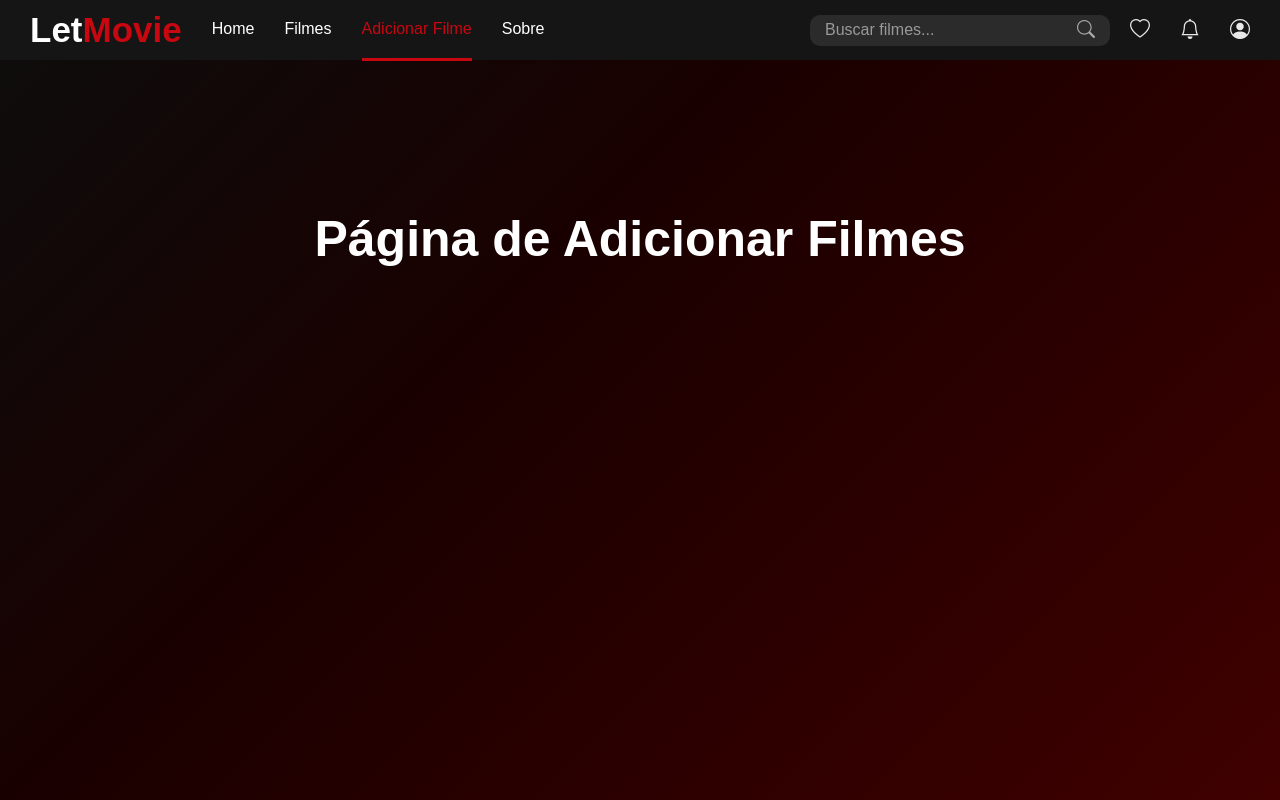
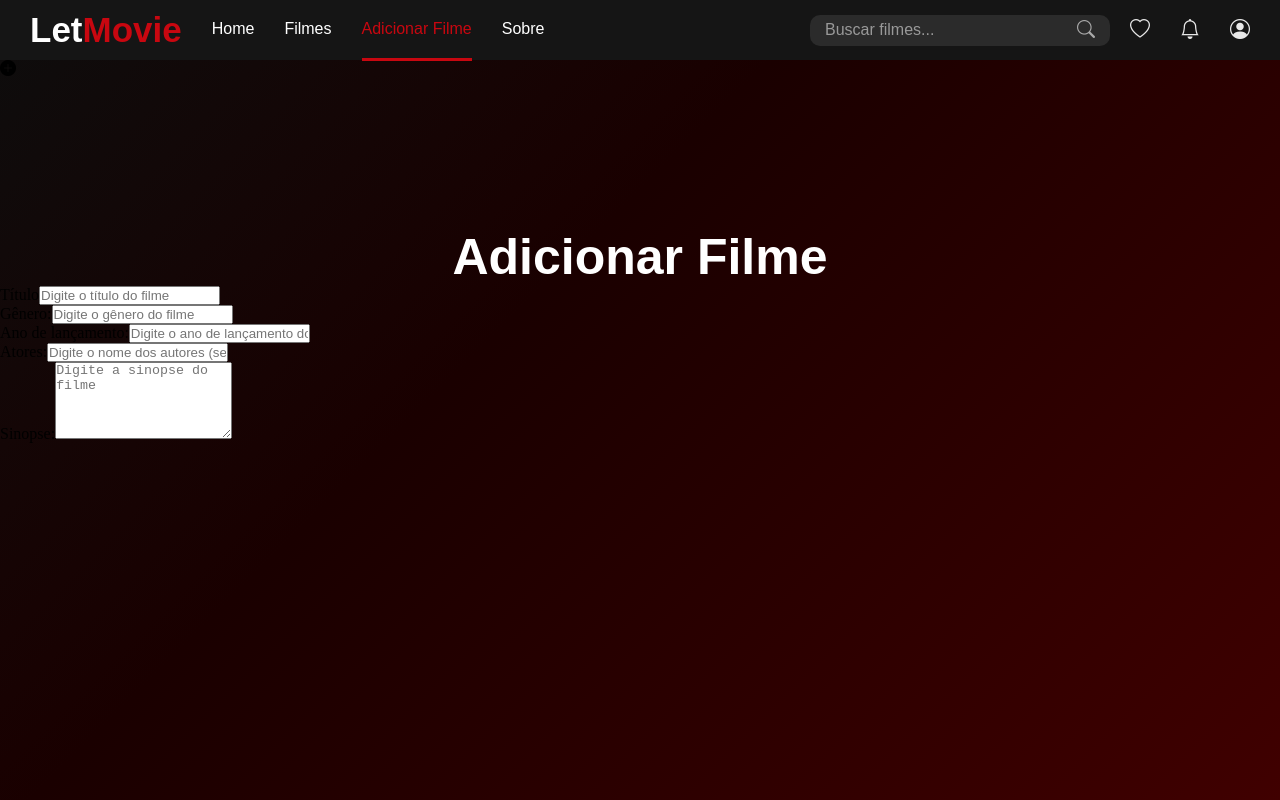
Before and after one commit to AkiraSunsets/LetMovie, a React (Vite) app: page /adicionarfilmes in a window 1280 px wide. Built offline with nearby package versions, Linux system fonts and the light colour scheme.

Commit message:
creating add movies - 10/11/2025

```diff
--- a/src/pages/adicionarFilmes/addfilmes.jsx
+++ b/src/pages/adicionarFilmes/addfilmes.jsx
@@ -1,12 +1,112 @@
-import React from 'react';
+import React, { useState } from "react";
+import { useNavigate } from "react-router-dom";
 import './addfilmes.css';
+import 'bootstrap-icons/font/bootstrap.css';
 
-const AdicionarFilmes = () => {
+const AdicionarFilmes = ({
+  initialData = {},
+  onSubmit,
+  onCancel,
+  titleText = "Adicionar Filme",
+}) => {
+  const [title, setTitle] = useState(initialData.title || '');
+  const [genre, setGenre] = useState(initialData.genre || '');
+  const [releaseYear, setReleaseYear] = useState(initialData.releaseYear || '');
+  const [posterUrl, setPosterUrl] = useState(initialData.posterUrl || '');
+  const [actors, setActores] = useState(initialData.actors || '');
+  const [synopsis, setSynopsis] = useState(initialData.synopsis || '');
+
+  const navigate = useNavigate();
+
+  const handleSubmit = (event) => {
+    event.preventDefault();
+    const movieData = { title, genre, releaseYear, posterUrl, actors, synopsis };
+
+    if (onSubmit) {
+      onSubmit(movieData) //chama a função por props
+    }
+    else {
+      console.log('Filme salvo:', movieData);
+      navigate('/filmes');
+    }
+  };
+
+  const handleCancel = () => {
+    if (onCancel) {
+      onCancel();
+    }
+    else {
+      navigate(-1);
+    }
+  };
+
   return (
-    <div>
-      <h1>Página de Adicionar Filmes</h1>
+    <div className="add-movie-container">
+      <div className="add-movie-header">
+        <i className="bi bi-plus-circle-fill"></i>
+        <h1>{titleText}</h1>
+      </div>
+
+      <form className="add-movie-form" onSubmit={handleSubmit}>
+
+        <div className="form-full">
+          <label htmlFor="title">Título</label>
+          <input type="text"
+            id="title"
+            placeholder="Digite o título do filme"
+            value={title}
+            onChange={(e) => setTitle(e.target.value)}
+            required />
+        </div>
+
+        <div className="form-group">
+          <label htmlFor="title">Gênero:</label>
+          <input type="text"
+            id="genre"
+            placeholder="Digite o gênero do filme"
+            value={genre}
+            onChange={(e) => setGenre(e.target.value)}
+            required />
+        </div>
+
+
+        <div className="form-group">
+          <label htmlFor="title">Ano de lançamento:</label>
+          <input type="year"
+            id="releaseYear"
+            placeholder="Digite o ano de lançamento do filme"
+            value={genre}
+            onChange={(e) => setReleaseYear(e.target.value)}
+            required />
+        </div>
+
+        <div className="form-full">
+          <label htmlFor="posterUrl">Atores:</label>
+          <input type="text"
+            id="actors"
+            placeholder="Digite o nome dos autores (separado por vírgulas)"
+            value={actors}
+            onChange={(e) => setActores(e.target.value)}
+            required />
+        </div>
+
+        <div className="form-full">
+          <label htmlFor="posterUrl">Sinopse:</label>
+          <textarea
+            id="synopsis"
+            placeholder="Digite a sinopse do filme"
+            value={synopsis}
+            onChange={(e) => setSynopsis(e.target.value)}
+            rows="5"
+            />
+        </div>
+
+
+      </form>
     </div>
-  );
-};
+  )
+
+}
+
 
 export default AdicionarFilmes;
```
